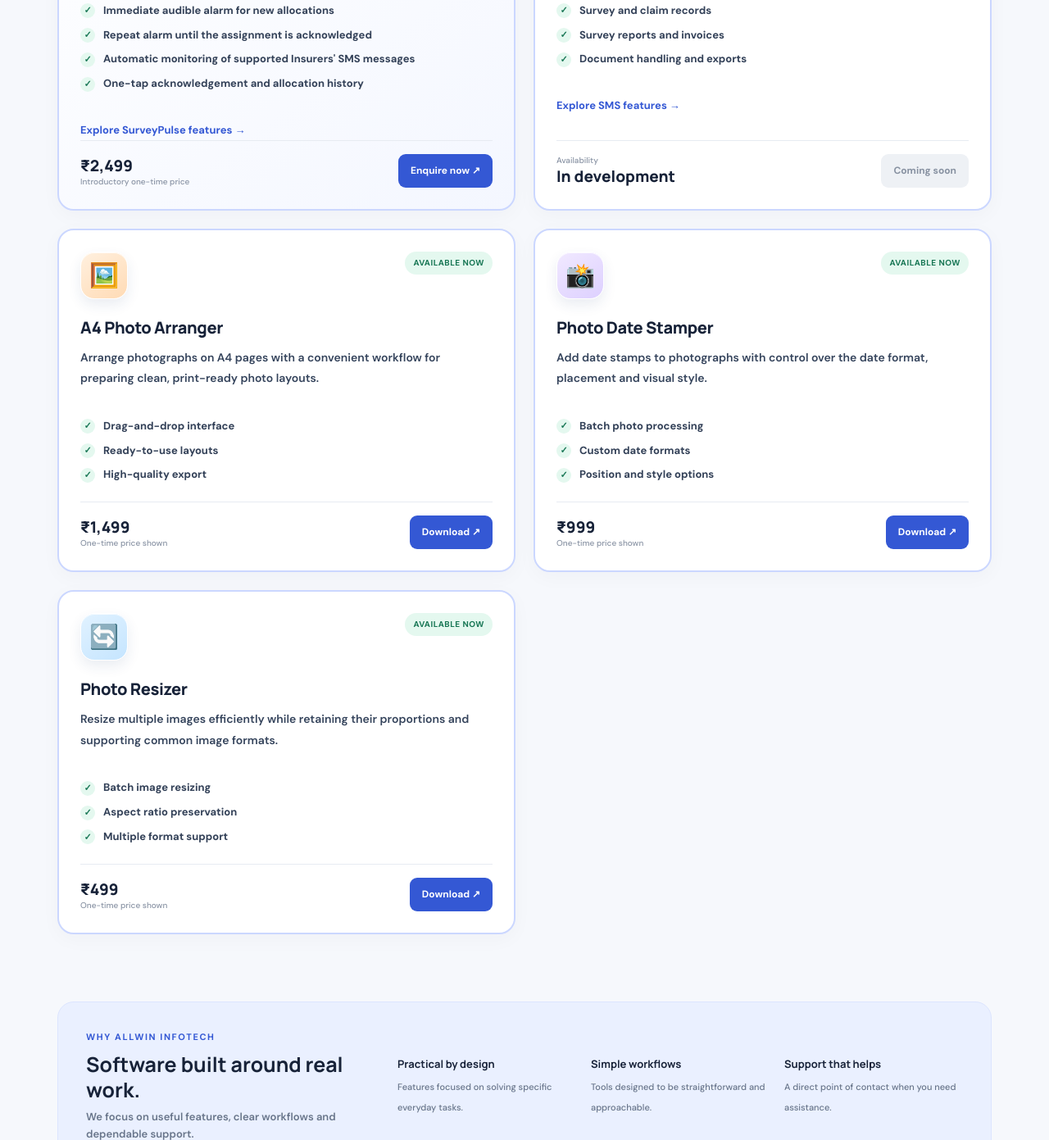
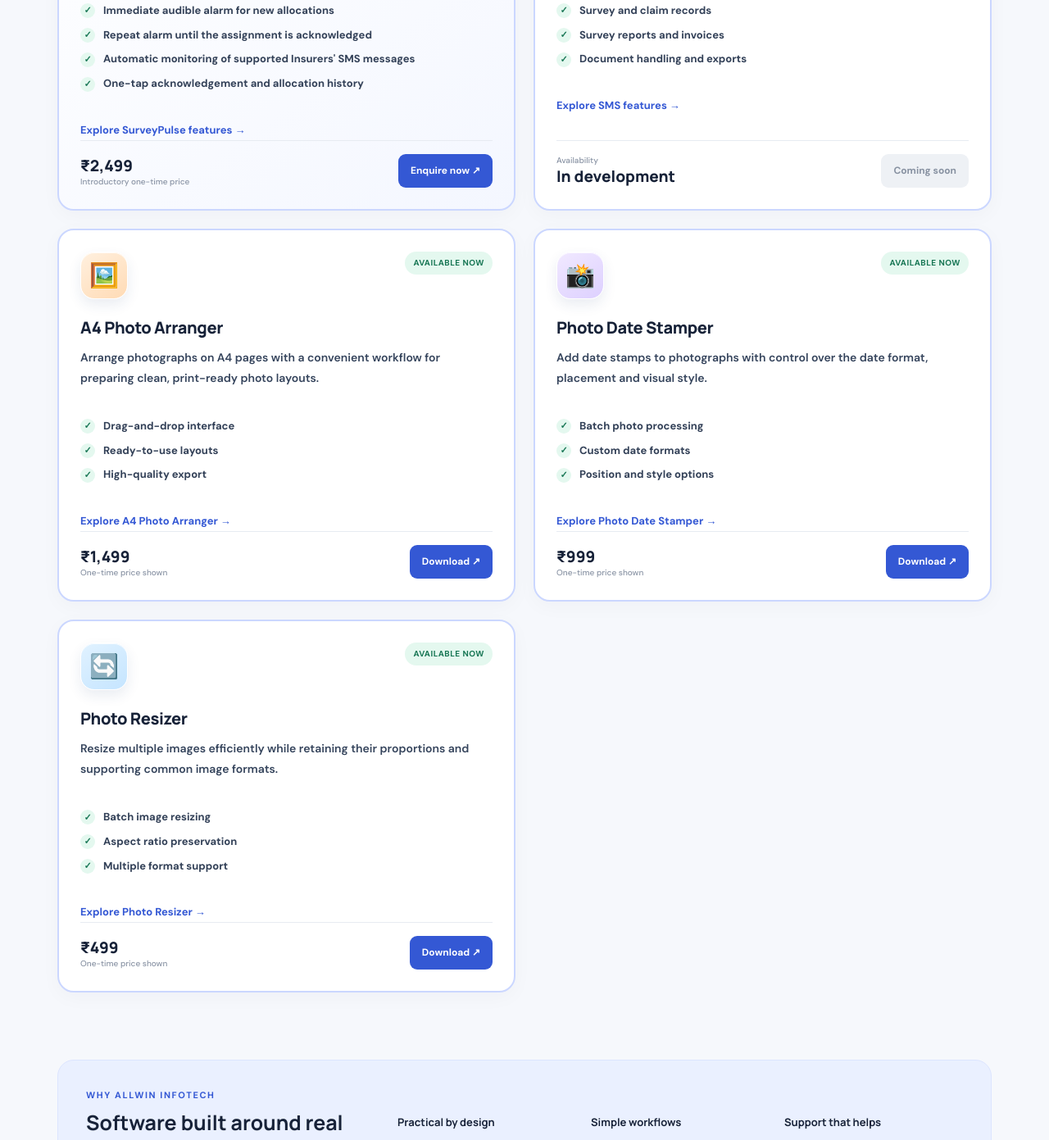
Before and after one commit to patrickalex25-netizen/allwininfotech-website, a plain HTML site: page index.html in a window 1280 px wide. Shown: the part 1163-2554 px from the top of the page at 82% size. Drawn offline with Linux system fonts and the light colour scheme.

Commit message:
Update hero section heading from 'Useful' to 'Smart'

```diff
--- a/index.html
+++ b/index.html
@@ -75,7 +75,7 @@ body{font-weight:500;-webkit-font-smoothing:antialiased;text-rendering:optimizeL
 <main>
 <section class="hero"><div class="wrap">
 <div class="eyebrow"><span class="dot"></span> Independent software solutions</div>
-<h1>Useful software.<br><span>Made thoughtfully.</span></h1>
+<h1>Smart software.<br><span>Made thoughtfully.</span></h1>
 <p>Practical tools designed to simplify everyday work. Explore our growing collection of focused software for survey management, document workflows and photo management.</p>
 <div class="actions"><a class="btn primary" href="#products">Explore our products&nbsp; →</a><a class="btn outline" href="mailto:allwininfotech25@gmail.com">Contact Allwin InfoTech</a></div>
 </div></section>
@@ -99,9 +99,9 @@ body{font-weight:500;-webkit-font-smoothing:antialiased;text-rendering:optimizeL
 </div>
 </article>
 <article class="card"><div class="cardtop"><div class="iconbox">📋</div><span class="status soon">Coming soon</span></div><h3>Survey Management System</h3><p class="desc">A practical work-management system for insurance surveyors to organize survey records, claim details, photographs, reports and invoices in one place.</p><div class="features"><div class="feature"><span class="tick">✓</span>Survey and claim records</div><div class="feature"><span class="tick">✓</span>Survey reports and invoices</div><div class="feature"><span class="tick">✓</span>Document handling and exports</div></div><p style="margin-top:10px"><a href="survey-management-system.html" style="color:#3458d4;font-size:13px;font-weight:800;text-decoration:none">Explore SMS features →</a></p><div class="bottom"><div class="price"><small>Availability</small>In development</div><span class="disabled">Coming soon</span></div></article>
-<article class="card"><div class="cardtop"><div class="iconbox">🖼️</div><span class="status">Available now</span></div><h3>A4 Photo Arranger</h3><p class="desc">Arrange photographs on A4 pages with a convenient workflow for preparing clean, print-ready photo layouts.</p><div class="features"><div class="feature"><span class="tick">✓</span>Drag-and-drop interface</div><div class="feature"><span class="tick">✓</span>Ready-to-use layouts</div><div class="feature"><span class="tick">✓</span>High-quality export</div></div><div class="bottom"><div class="price">₹1,499<small>One-time price shown</small></div><a class="download" href="https://drive.google.com/file/d/14XBz6GuBv0l6pggsf4fGPcpHGSmp3ODH/view?usp=sharing" target="_blank" rel="noopener noreferrer">Download ↗</a></div></article>
-<article class="card"><div class="cardtop"><div class="iconbox">📸</div><span class="status">Available now</span></div><h3>Photo Date Stamper</h3><p class="desc">Add date stamps to photographs with control over the date format, placement and visual style.</p><div class="features"><div class="feature"><span class="tick">✓</span>Batch photo processing</div><div class="feature"><span class="tick">✓</span>Custom date formats</div><div class="feature"><span class="tick">✓</span>Position and style options</div></div><div class="bottom"><div class="price">₹999<small>One-time price shown</small></div><a class="download" href="https://drive.google.com/file/d/1Je1Liu9zr5Kgs1s3drsb4Y1v3xzqOXGj/view?usp=sharing" target="_blank" rel="noopener noreferrer">Download ↗</a></div></article>
-<article class="card"><div class="cardtop"><div class="iconbox">🔄</div><span class="status">Available now</span></div><h3>Photo Resizer</h3><p class="desc">Resize multiple images efficiently while retaining their proportions and supporting common image formats.</p><div class="features"><div class="feature"><span class="tick">✓</span>Batch image resizing</div><div class="feature"><span class="tick">✓</span>Aspect ratio preservation</div><div class="feature"><span class="tick">✓</span>Multiple format support</div></div><div class="bottom"><div class="price">₹499<small>One-time price shown</small></div><a class="download" href="https://drive.google.com/file/d/1WOP2BEQccUYnQB0Oia4sD2P0utUYuHHG/view?usp=sharing" target="_blank" rel="noopener noreferrer">Download ↗</a></div></article>
+<article class="card"><div class="cardtop"><div class="iconbox">🖼️</div><span class="status">Available now</span></div><h3>A4 Photo Arranger</h3><p class="desc">Arrange photographs on A4 pages with a convenient workflow for preparing clean, print-ready photo layouts.</p><div class="features"><div class="feature"><span class="tick">✓</span>Drag-and-drop interface</div><div class="feature"><span class="tick">✓</span>Ready-to-use layouts</div><div class="feature"><span class="tick">✓</span>High-quality export</div></div><p style="margin-top:10px"><a href="a4-photo-arranger.html" style="color:#3458d4;font-size:13px;font-weight:800;text-decoration:none">Explore A4 Photo Arranger →</a></p><div class="bottom"><div class="price">₹1,499<small>One-time price shown</small></div><a class="download" href="https://drive.google.com/file/d/14XBz6GuBv0l6pggsf4fGPcpHGSmp3ODH/view?usp=sharing" target="_blank" rel="noopener noreferrer">Download ↗</a></div></article>
+<article class="card"><div class="cardtop"><div class="iconbox">📸</div><span class="status">Available now</span></div><h3>Photo Date Stamper</h3><p class="desc">Add date stamps to photographs with control over the date format, placement and visual style.</p><div class="features"><div class="feature"><span class="tick">✓</span>Batch photo processing</div><div class="feature"><span class="tick">✓</span>Custom date formats</div><div class="feature"><span class="tick">✓</span>Position and style options</div></div><p style="margin-top:10px"><a href="photo-date-stamper.html" style="color:#3458d4;font-size:13px;font-weight:800;text-decoration:none">Explore Photo Date Stamper →</a></p><div class="bottom"><div class="price">₹999<small>One-time price shown</small></div><a class="download" href="https://drive.google.com/file/d/1Je1Liu9zr5Kgs1s3drsb4Y1v3xzqOXGj/view?usp=sharing" target="_blank" rel="noopener noreferrer">Download ↗</a></div></article>
+<article class="card"><div class="cardtop"><div class="iconbox">🔄</div><span class="status">Available now</span></div><h3>Photo Resizer</h3><p class="desc">Resize multiple images efficiently while retaining their proportions and supporting common image formats.</p><div class="features"><div class="feature"><span class="tick">✓</span>Batch image resizing</div><div class="feature"><span class="tick">✓</span>Aspect ratio preservation</div><div class="feature"><span class="tick">✓</span>Multiple format support</div></div><p style="margin-top:10px"><a href="photo-resizer.html" style="color:#3458d4;font-size:13px;font-weight:800;text-decoration:none">Explore Photo Resizer →</a></p><div class="bottom"><div class="price">₹499<small>One-time price shown</small></div><a class="download" href="https://drive.google.com/file/d/1WOP2BEQccUYnQB0Oia4sD2P0utUYuHHG/view?usp=sharing" target="_blank" rel="noopener noreferrer">Download ↗</a></div></article>
 </div></div></section>
 <section class="about" id="about"><div class="wrap"><div class="aboutbox"><div><div class="kicker">Why Allwin InfoTech</div><h2>Software built around real work.</h2><p>We focus on useful features, clear workflows and dependable support.</p></div><div class="values"><div><strong>Practical by design</strong><span>Features focused on solving specific everyday tasks.</span></div><div><strong>Simple workflows</strong><span>Tools designed to be straightforward and approachable.</span></div><div><strong>Support that helps</strong><span>A direct point of contact when you need assistance.</span></div></div></div></div></section>
 <section class="cta"><div class="wrap ctainner"><div><h2>Looking for a practical software solution?</h2><p>Contact Allwin InfoTech for product information and support.</p></div><a class="btn" href="mailto:allwininfotech25@gmail.com">Email Allwin InfoTech ↗</a></div></section>
```
